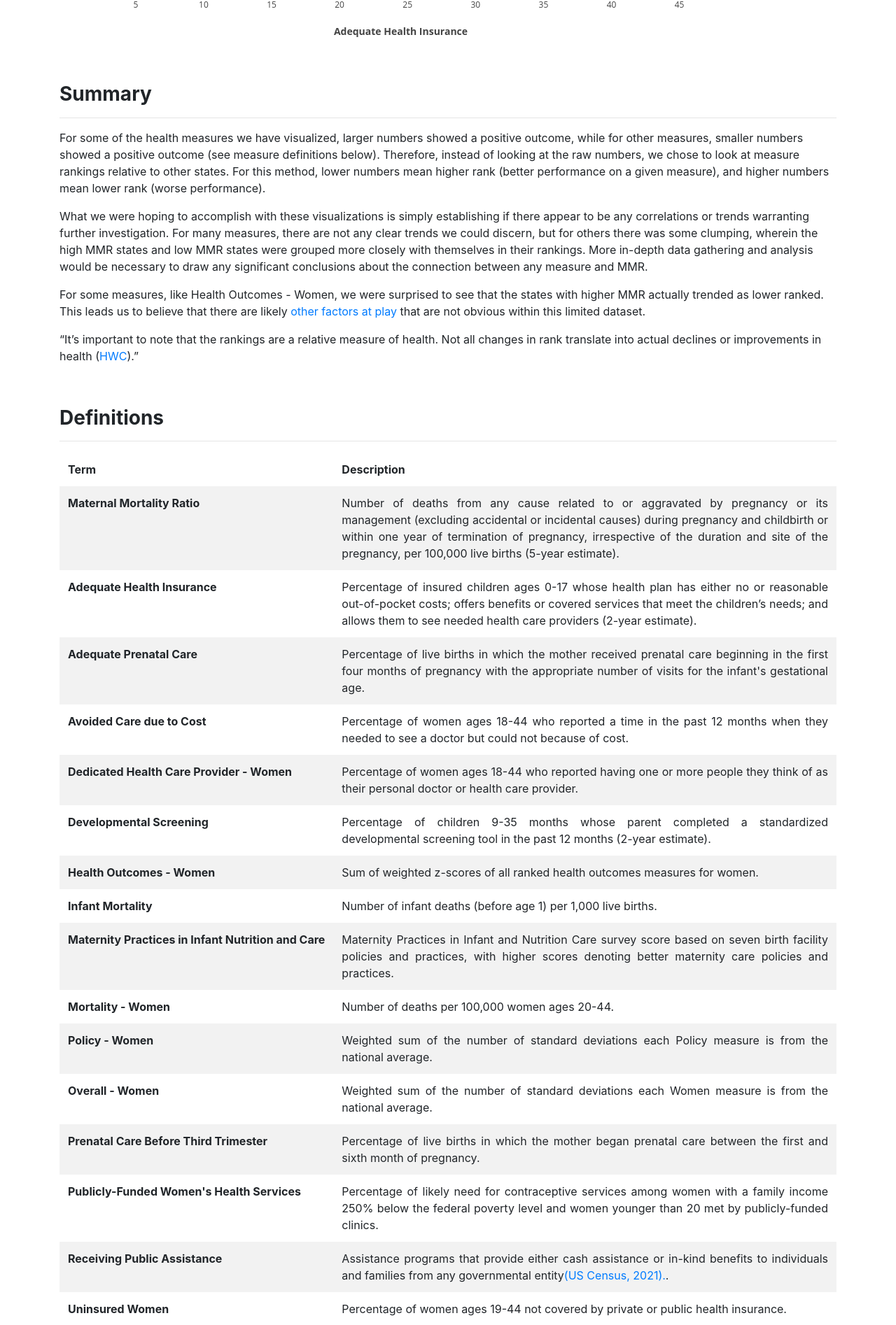
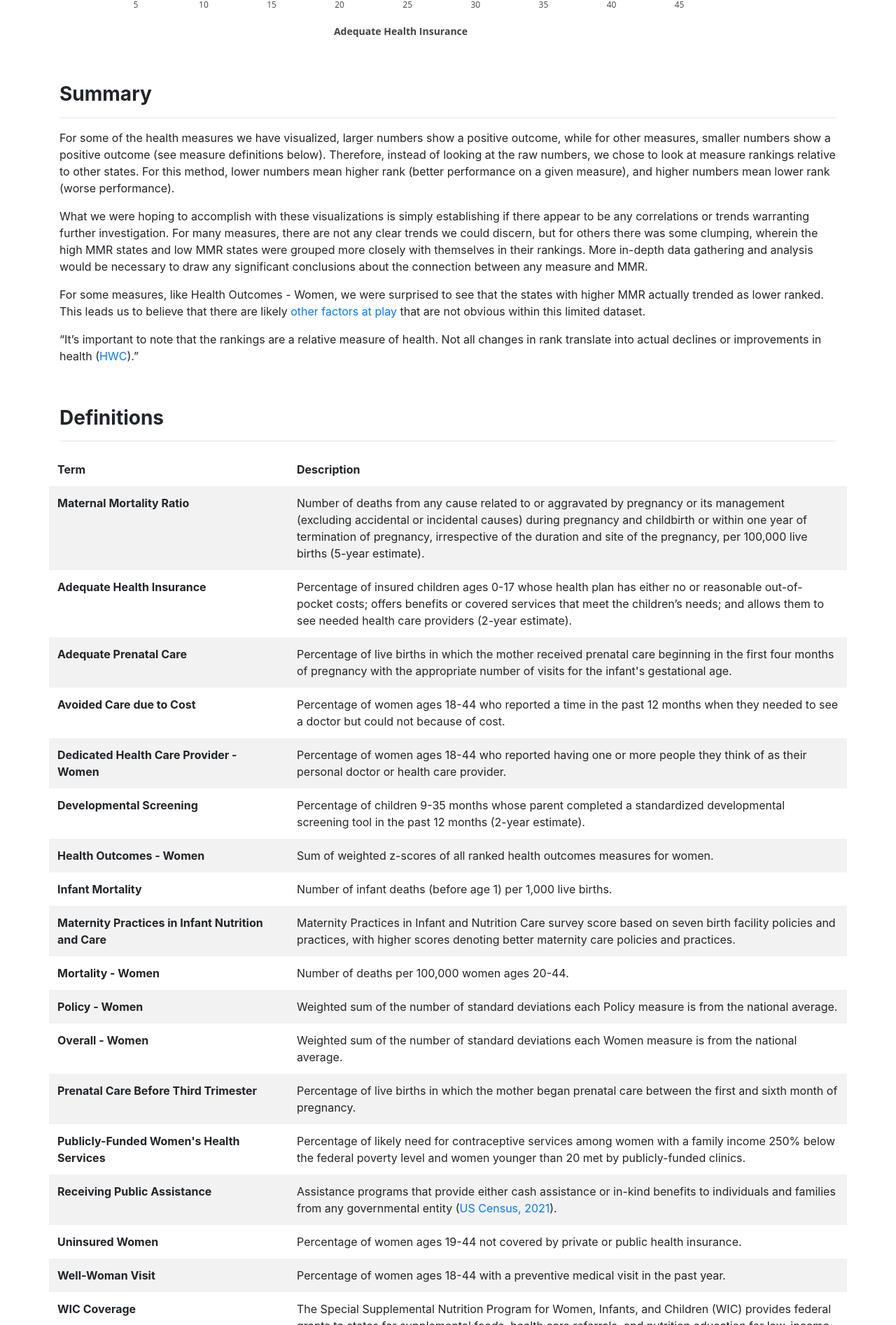
Before and after one commit to abpuccini/maternal-mortality-project, a Flask app: page /united-states-ranked-health-measure-comparison in a window 1280 px wide. Shown: the part 1495-3389 px from the top of the page at 70% size. Run offline with Flask 2, Linux system fonts and the light colour scheme; data comes from the database, SQL or seed files in the repository; some libraries are stand-ins or nearby versions.

Commit message:
Adjust table layout

```diff
--- a/templates/united-states-ranked-health-measure-comparison.html
+++ b/templates/united-states-ranked-health-measure-comparison.html
@@ -152,8 +152,8 @@
                 <hr>
                 <div id="overview">
                     <p>
-                        For some of the health measures we have visualized, larger numbers showed a positive outcome, while for
-                        other measures, smaller numbers showed a positive outcome (see measure definitions below). Therefore, instead of
+                        For some of the health measures we have visualized, larger numbers show a positive outcome, while for
+                        other measures, smaller numbers show a positive outcome (see measure definitions below). Therefore, instead of
                         looking at the raw numbers, we chose to look at measure rankings relative to other states. For
                         this method, lower numbers mean higher rank (better performance on a given measure), and higher numbers
                         mean lower rank (worse performance).
@@ -180,135 +180,138 @@
             <div class="col-12 col-sm-12 col-md-12 col-lg-12 col-xl-12 col-xxl-12">
                 <h3>Definitions</h3>
                 <hr>
-                <div class="table-responsive">
-                    <table class="table align-middle table-striped table-hover table-borderless w-auto">
+            </div>
+        </div>
+        <div class="row">
+            <table class="table align-middle table-striped table-hover table-borderless">
                 <thead>
                     <tr>
-                                <th class="col-auto" scope="col">Term</th>
-                                <th class="col-auto" scope="col">Description</th>
+                        <th style="width: 30%">Term</th>
+                        <th>Description</th>
                     </tr>
                 </thead>
                 <tbody>
                     <tr>
-                                <th scope="row" class="text-nowrap">Maternal Mortality Ratio</th>
-                                <td class="text-justify">Number of deaths from any cause related to or aggravated
+                        <th>Maternal Mortality Ratio</th>
+                        <td>Number of deaths from any cause related to or aggravated
                             by pregnancy or its management (excluding accidental or incidental causes)
                             during pregnancy and childbirth or within one year of termination of pregnancy,
                             irrespective of the duration and site of the pregnancy, per 100,000 live births (5-year estimate).</td>
                     </tr>
                     <tr>
-                                <th scope="row" class="text-nowrap">Adequate Health Insurance</th>
-                                <td class="text-justify">Percentage of insured children ages 0-17 whose health
+                        <th>Adequate Health Insurance</th>
+                        <td>Percentage of insured children ages 0-17 whose health
                             plan has either no or reasonable out-of-pocket costs; offers benefits or covered
                             services that meet the children’s needs; and allows them to see needed health care
                             providers (2-year estimate).</td>
                     </tr>
                     <tr>
-                                <th scope="row" class="text-nowrap">Adequate Prenatal Care</th>
-                                <td class="text-justify">Percentage of live births in which the mother received
+                        <th>Adequate Prenatal Care</th>
+                        <td>Percentage of live births in which the mother received
                             prenatal care beginning in the first four months of pregnancy with the
                             appropriate number of
                             visits for the infant's gestational age.</td>
                     </tr>
                     <tr>
-                                <th scope="row" class="text-nowrap">Avoided Care due to Cost</th>
-                                <td class="text-justify">Percentage of women ages 18-44 who reported a time in
+                        <th>Avoided Care due to Cost</th>
+                        <td>Percentage of women ages 18-44 who reported a time in
                             the
                             past 12 months when they needed to see a doctor but could not because of
                             cost.</td>
                     </tr>
                     <tr>
-                                <th scope="row" class="text-nowrap">Dedicated Health Care Provider - Women</th>
-                                <td class="text-justify">Percentage of women ages 18-44 who reported
+                        <th>Dedicated Health Care Provider - Women</th>
+                        <td>Percentage of women ages 18-44 who reported
                             having one or more people they think of as their personal doctor or health
                             care provider.</td>
                     </tr>
                     <tr>
-                                <th scope="row" class="text-nowrap">Developmental Screening</th>
-                                <td class="text-justify">Percentage of children 9-35 months whose parent
+                        <th>Developmental Screening</th>
+                        <td>Percentage of children 9-35 months whose parent
                             completed a
                             standardized developmental screening tool in the past 12 months (2-year
                             estimate).</td>
                     </tr>
                     <tr>
-                                <th scope="row" class="text-nowrap">Health Outcomes - Women</th>
-                                <td class="text-justify">Sum of weighted z-scores of all ranked health outcomes
+                        <th>Health Outcomes - Women</th>
+                        <td>Sum of weighted z-scores of all ranked health outcomes
                             measures for women.</td>
                     </tr>
                     <tr>
-                                <th scope="row" class="text-nowrap">Infant Mortality</th>
-                                <td class="text-justify">Number of infant deaths (before age 1) per 1,000 live
+                        <th>Infant Mortality</th>
+                        <td>Number of infant deaths (before age 1) per 1,000 live
                             births.</td>
                     </tr>
                     <tr>
-                                <th scope="row" class="text-nowrap">Maternity Practices in Infant Nutrition and
+                        <th>Maternity Practices in Infant Nutrition and
                             Care</th>
-                                <td class="text-justify">Maternity Practices in Infant and
+                        <td>Maternity Practices in Infant and
                             Nutrition Care survey score based on seven birth facility policies and
                             practices, with higher
                             scores denoting better maternity care policies and practices.</td>
                     </tr>
                     <tr>
-                                <th scope="row" class="text-nowrap">Mortality - Women</th>
-                                <td class="text-justify">Number of deaths per 100,000 women ages 20-44.</td>
+                        <th>Mortality - Women</th>
+                        <td>Number of deaths per 100,000 women ages 20-44.</td>
                     </tr>
                     <tr>
-                                <th scope="row" class="text-nowrap">Policy - Women</th>
-                                <td class="text-justify">Weighted sum of the number of standard deviations each
+                        <th>Policy - Women</th>
+                        <td>Weighted sum of the number of standard deviations each
                             Policy measure
                             is from the national average.</td>
                     </tr>
                     <tr>
-                                <th scope="row" class="text-nowrap">Overall - Women</th>
-                                <td class="text-justify">Weighted sum of the number of standard deviations each
+                        <th>Overall - Women</th>
+                        <td>Weighted sum of the number of standard deviations each
                             Women measure
                             is from the national average.</td>
                     </tr>
                     <tr>
-                                <th scope="row" class="text-nowrap">Prenatal Care Before Third Trimester</th>
-                                <td class="text-justify">Percentage of live births in which the mother
+                        <th>Prenatal Care Before Third Trimester</th>
+                        <td>Percentage of live births in which the mother
                             began prenatal care between the first and sixth month of pregnancy.</td>
                     </tr>
                     <tr>
-                                <th scope="row" class="text-nowrap">Publicly-Funded Women's Health Services</th>
-                                <td class="text-justify">Percentage of likely need for contraceptive
+                        <th>Publicly-Funded Women's Health Services</th>
+                        <td>Percentage of likely need for contraceptive
                             services among women with a family income 250% below the federal poverty
                             level and women younger
                             than 20 met by publicly-funded clinics.</td>
                     </tr>
                     <tr>
-                                <th scope="row" class="text-nowrap">Receiving Public Assistance</th>
-                                <td class="text-justify">Assistance programs that provide either cash assistance
+                        <th>Receiving Public Assistance</th>
+                        <td>Assistance programs that provide either cash assistance
                             or in-kind benefits to individuals and families from any governmental
-                                    entity<a
-                                        href="https://www.census.gov/topics/income-poverty/public-assistance/about.html">(US
+                            entity (<a
+                                href="https://www.census.gov/topics/income-poverty/public-assistance/about.html">US
                                 Census,
-                                        2021).</a>.</td>
+                                2021</a>).</td>
                     </tr>
                     <tr>
-                                <th scope="row" class="text-nowrap">Uninsured Women</th>
-                                <td class="text-justify">Percentage of women ages 19-44 not covered by private
+                        <th>Uninsured Women</th>
+                        <td>Percentage of women ages 19-44 not covered by private
                             or public
                             health insurance.</td>
                     </tr>
                     <tr>
-                                <th scope="row" class="text-nowrap">Well-Woman Visit</th>
-                                <td class="text-justify">Percentage of women ages 18-44 with a preventive
+                        <th>Well-Woman Visit</th>
+                        <td>Percentage of women ages 18-44 with a preventive
                             medical visit in
                             the past year.</td>
                     </tr>
                     <tr>
-                                <th scope="row" class="text-nowrap">WIC Coverage</th>
-                                <td class="text-justify">The Special Supplemental Nutrition Program for Women,
+                        <th>WIC Coverage</th>
+                        <td>The Special Supplemental Nutrition Program for Women,
                             Infants, and Children (WIC) provides federal grants to states for
                             supplemental foods, health care referrals, and nutrition education for
                             low-income pregnant, breastfeeding, and non-breastfeeding postpartum women,
                             and to infants and children up to age five who are found to be at
-                                    nutritional risk <a href="https://www.fns.usda.gov/wic">(USDA,
-                                        2021).</a></td>
+                            nutritional risk (<a href="https://www.fns.usda.gov/wic">USDA,
+                                2021</a>).</td>
                     </tr>
                 </tbody>
             </table>
+        </div>
         <div class="row">
             <span class="caption col-12 col-sm-12 col-md-12 col-lg-12 col-xl-12 col-xxl-12">
                 <b>Note:</b> All terms and description bases on <a
@@ -316,9 +319,6 @@
                 target="_blank">2019 HWC Report</a> (unless otherwise stated in description). The most recent data available are used. For some measures, multiple years of data are combined to have sufficient sample size <a href="https://www.americashealthrankings.org/about/methodology/rankings"
                 target="_blank">(America's Health Rankings, 2021)</a>.
             </span>
-                    </div>
-                </div>
-            </div>
         </div>
 
         <div class="row">
```
Also changed, not shown: templates/machine-learning-playground.html (+15 -11 lines). Lines whose indentation alone changed are shown as unchanged.
